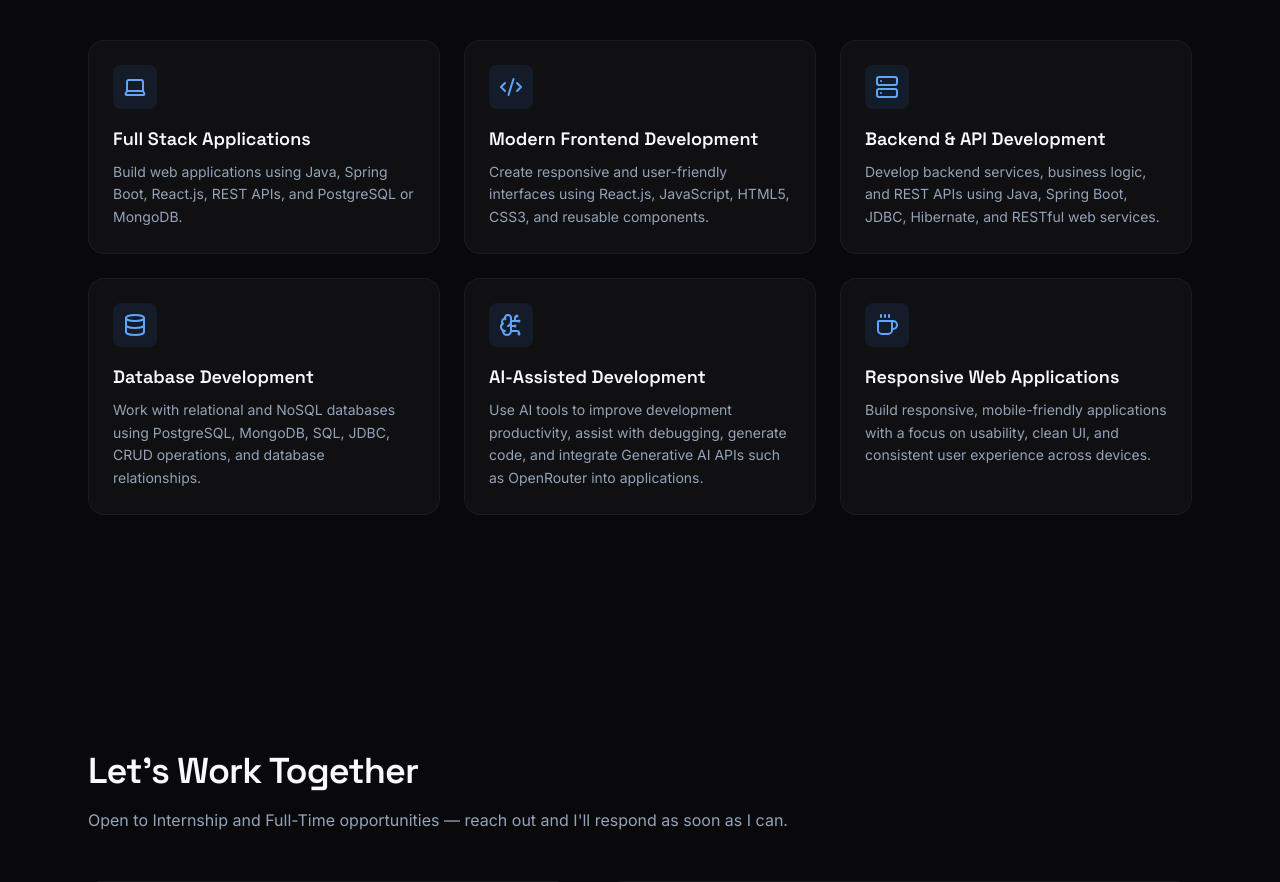
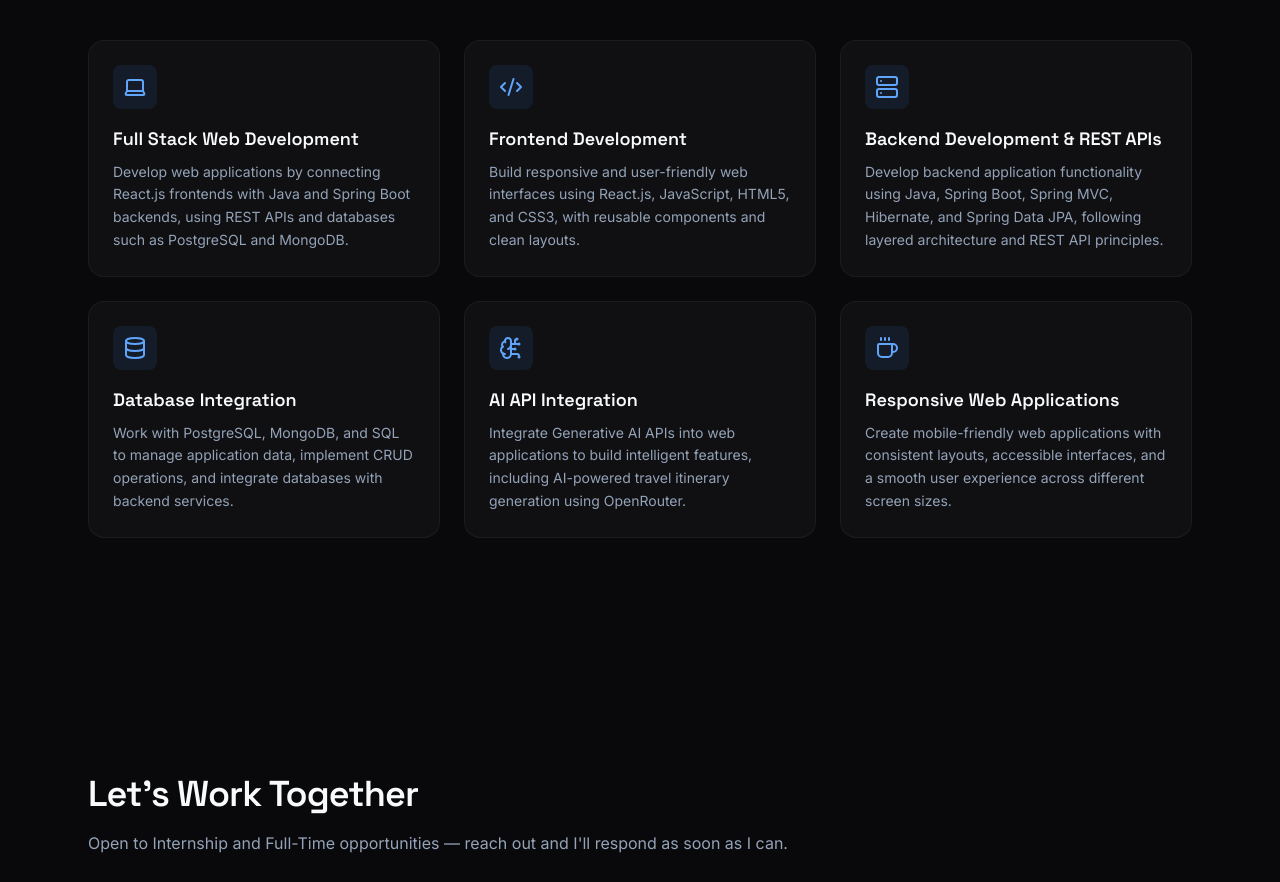
Before and after one commit to prashantmane1207/PrashantManePortfolio-V2-, a React (Vite) app: page / in a window 1280 px wide. Shown: the part 6760-7642 px from the top of the page. Built offline with nearby package versions, Linux system fonts and the light colour scheme; no server answers.

Commit message:
Update social.js

```diff
--- a/src/data/social.js
+++ b/src/data/social.js
@@ -1,3 +1,4 @@
+
 export const navLinks = [
   { label: 'Home', to: 'hero' },
   { label: 'About', to: 'about' },
@@ -8,29 +9,30 @@ export const navLinks = [
   { label: 'Services', to: 'services' },
   { label: 'Contact', to: 'contact' },
 ]
+
 export const services = [
   {
-    title: 'Full Stack Applications',
-    description: 'Build web applications using Java, Spring Boot, React.js, REST APIs, and PostgreSQL or MongoDB.',
+    title: 'Full Stack Web Development',
+    description: 'Develop web applications by connecting React.js frontends with Java and Spring Boot backends, using REST APIs and databases such as PostgreSQL and MongoDB.',
   },
   {
-    title: 'Modern Frontend Development',
-    description: 'Create responsive and user-friendly interfaces using React.js, JavaScript, HTML5, CSS3, and reusable components.',
+    title: 'Frontend Development',
+    description: 'Build responsive and user-friendly web interfaces using React.js, JavaScript, HTML5, and CSS3, with reusable components and clean layouts.',
   },
   {
-    title: 'Backend & API Development',
-    description: 'Develop backend services, business logic, and REST APIs using Java, Spring Boot, JDBC, Hibernate, and RESTful web services.',
+    title: 'Backend Development & REST APIs',
+    description: 'Develop backend application functionality using Java, Spring Boot, Spring MVC, Hibernate, and Spring Data JPA, following layered architecture and REST API principles.',
   },
   {
-    title: 'Database Development',
-    description: 'Work with relational and NoSQL databases using PostgreSQL, MongoDB, SQL, JDBC, CRUD operations, and database relationships.',
+    title: 'Database Integration',
+    description: 'Work with PostgreSQL, MongoDB, and SQL to manage application data, implement CRUD operations, and integrate databases with backend services.',
   },
   {
-    title: 'AI-Assisted Development',
-    description: 'Use AI tools to improve development productivity, assist with debugging, generate code, and integrate Generative AI APIs such as OpenRouter into applications.',
+    title: 'AI API Integration',
+    description: 'Integrate Generative AI APIs into web applications to build intelligent features, including AI-powered travel itinerary generation using OpenRouter.',
   },
   {
     title: 'Responsive Web Applications',
-    description: 'Build responsive, mobile-friendly applications with a focus on usability, clean UI, and consistent user experience across devices.',
+    description: 'Create mobile-friendly web applications with consistent layouts, accessible interfaces, and a smooth user experience across different screen sizes.',
   },
 ]
```
